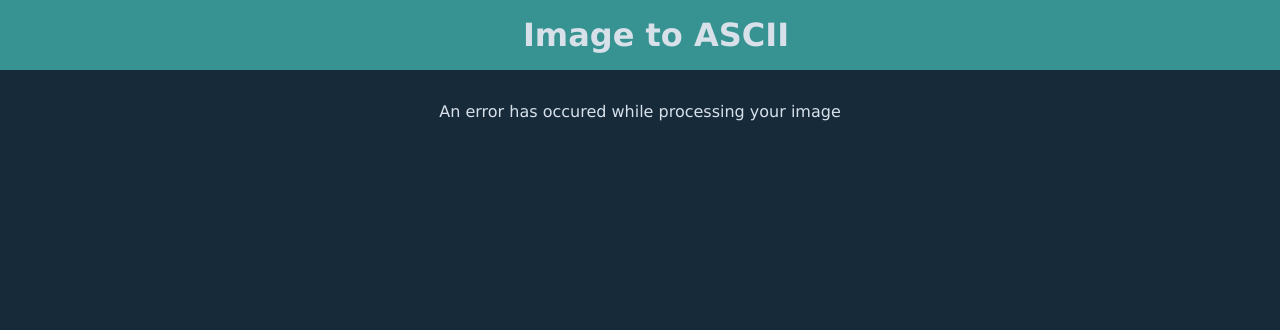
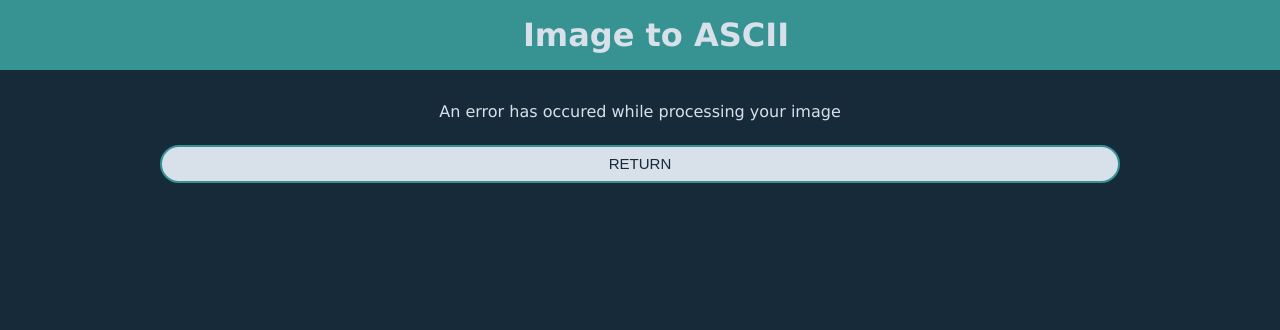
Before and after one commit to NorbertCode/ImageToASCII, a Flask app: page /error in a window 1280 px wide. Shown: the top 330 px of the page. Run offline with Flask 3, Linux system fonts and the light colour scheme.

Commit message:
Added return buttons

```diff
--- a/templates/error.html
+++ b/templates/error.html
@@ -2,4 +2,5 @@
 
 {% block content %}
     <p>An error has occured while processing your image</p>
+    <a href="{{ url_for('index') }}"><input type="button" value="RETURN"></a>
 {% endblock %}
--- a/templates/result.html
+++ b/templates/result.html
@@ -2,4 +2,6 @@
 
 {% block content %}
     <textarea readonly>{{ ascii }}</textarea>
+    <br>
+    <a href="{{ url_for('index') }}"><input type="button" value="RETURN"></a>
 {% endblock %}
```
